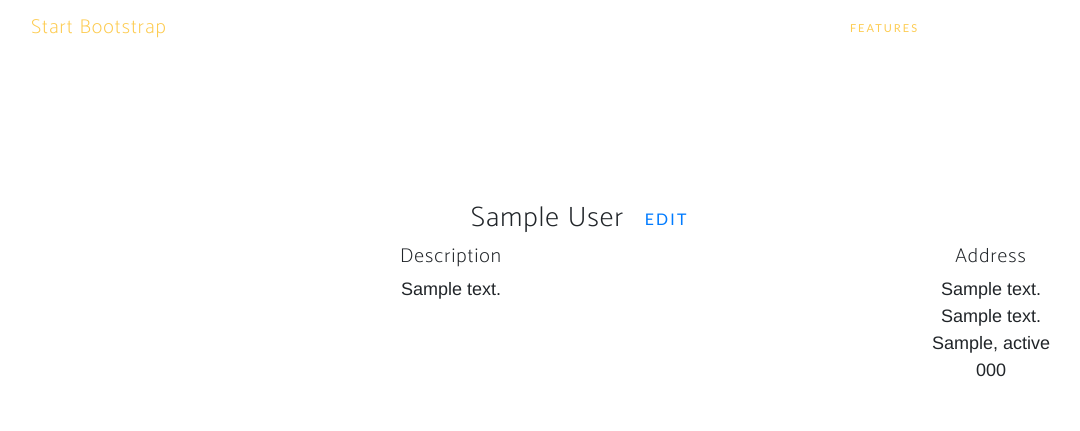
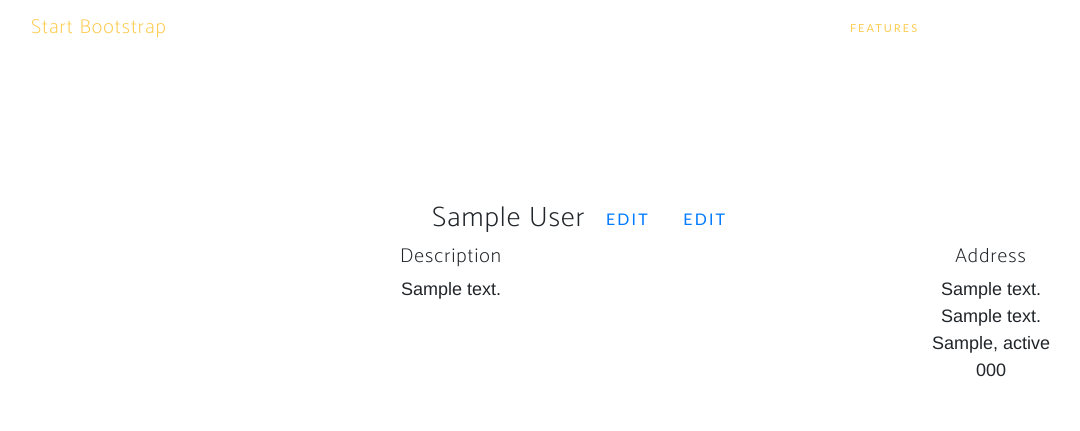
Before and after one commit to AM-44/crmgt, a Django app: template crmapp/templates/accounts/account_detail.html in a window 1280 px wide. Shown: the top 431 px of the page, without its empty margins (54-1134 px from the left). Run offline with Django 3.2, Linux system fonts and the light colour scheme; the template is opened without the code that fills it: values that come from a table or form of the project are taken from there, others are empty; tables that the repository leaves empty hold one stand-in row (values such as "Sample post"); parts of the project's set-up code (start-up, migrations or seed data) failed here and were passed over; some libraries are stand-ins or nearby versions; some web fonts are replaced.

Commit message:
updated templates to allow for editing accounts

```diff
--- a/crmapp/templates/accounts/account_item_form.html
+++ b/crmapp/templates/accounts/account_item_form.html
@@ -4,7 +4,8 @@
       <div class="container">
         <div class="section-heading text-center">
             <form id="gi-form"
-                  action=""
+                  action="{% if account.uuid %}
+                  {{ account.get_update_url }}{% else %}{% url 'account_new' %}{% endif %}"
                   method="post">
                 {% csrf_token %}
                 <div id="gi-h-w">
--- a/crmapp/templates/accounts/account_item_view.html
+++ b/crmapp/templates/accounts/account_item_view.html
@@ -4,6 +4,10 @@
             <div class="gi-header">
                 <h3 class="ad-mh">{{ account.name }}
                     {# Account Edit Link #}
+                    <span>
+                        <a class="ad-control edit-account btn btn-link"
+                           href="{{ account.get_update_url }}">Edit</a>
+                    </span>
                     <span>
                         <a class="ad-control edit-account btn btn-link"
                            href="">Edit</a>
```
